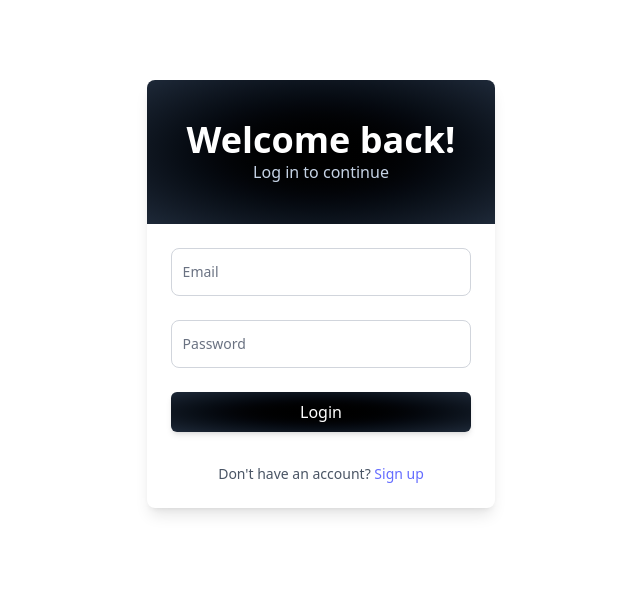
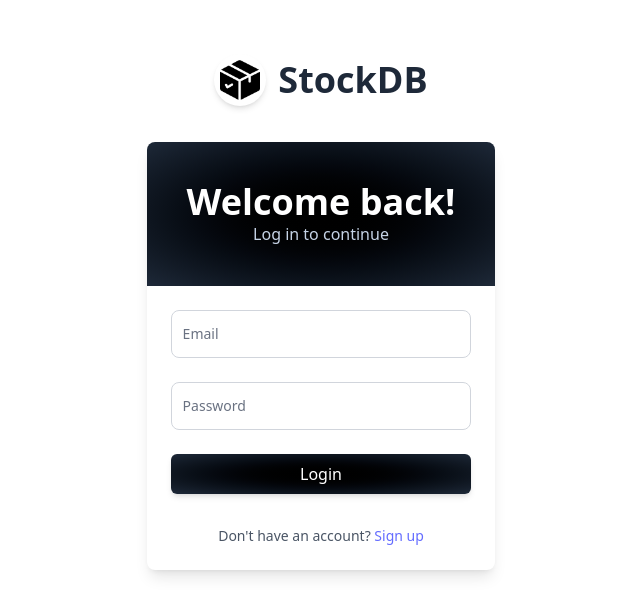
Before and after one commit to AbdelRahmanRahal/StockDB, a React (Vite) app in the folder stockdb/client/: page /login in a window 1280 px wide. Shown: the part 138-754 px from the top of the page, without its empty margins (319-959 px from the left). Built offline with nearby package versions, Linux system fonts and the light colour scheme.

Commit message:
feat: added logo and brand to auth forms

```diff
--- a/stockdb/client/src/components/auth/AuthForm.jsx
+++ b/stockdb/client/src/components/auth/AuthForm.jsx
@@ -12,6 +12,18 @@ export default function AuthForm({
 
 
   return (
+    <div>
+      {/* Logo and Branding */}
+      <div className="flex items-center justify-center w-full py-9 bg-white">
+        <a href="/" className="flex items-center">
+          <div className="bg-white rounded-full p-1.5 shadow-md">
+            <img src="/logo.png" alt="Logo" className="h-10 w-auto" />
+          </div>
+          <div className="ml-3 text-4xl text-gray-800 font-bold font-[Avant Garde]">
+            StockDB
+          </div>
+        </a>
+      </div>
       <div className="max-w-md w-full mx-auto bg-white rounded-lg shadow-lg overflow-hidden">
         <div className="bg-radial from-black to-gray-800 p-10 text-white">
           <h2 className="text-4xl font-bold">{title}</h2>
@@ -185,5 +197,6 @@ export default function AuthForm({
           </div>
         </form>
       </div>
+    </div>
   );
 }
```
Lines whose indentation alone changed are shown as unchanged.
